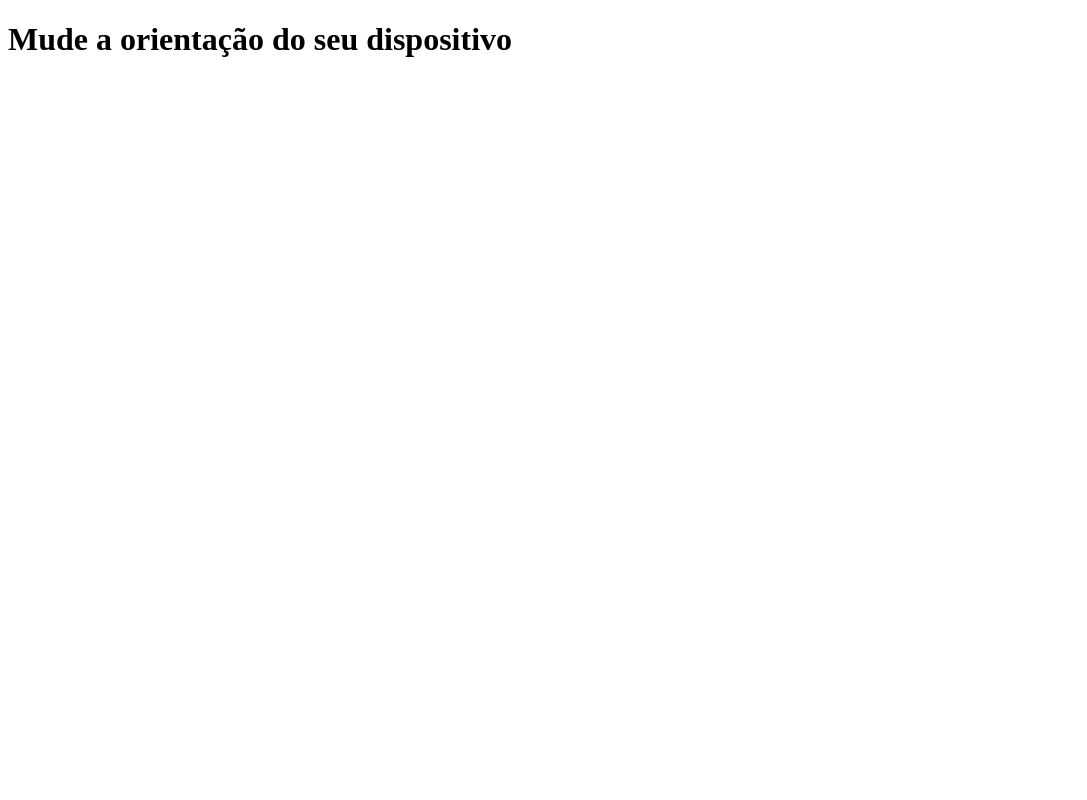
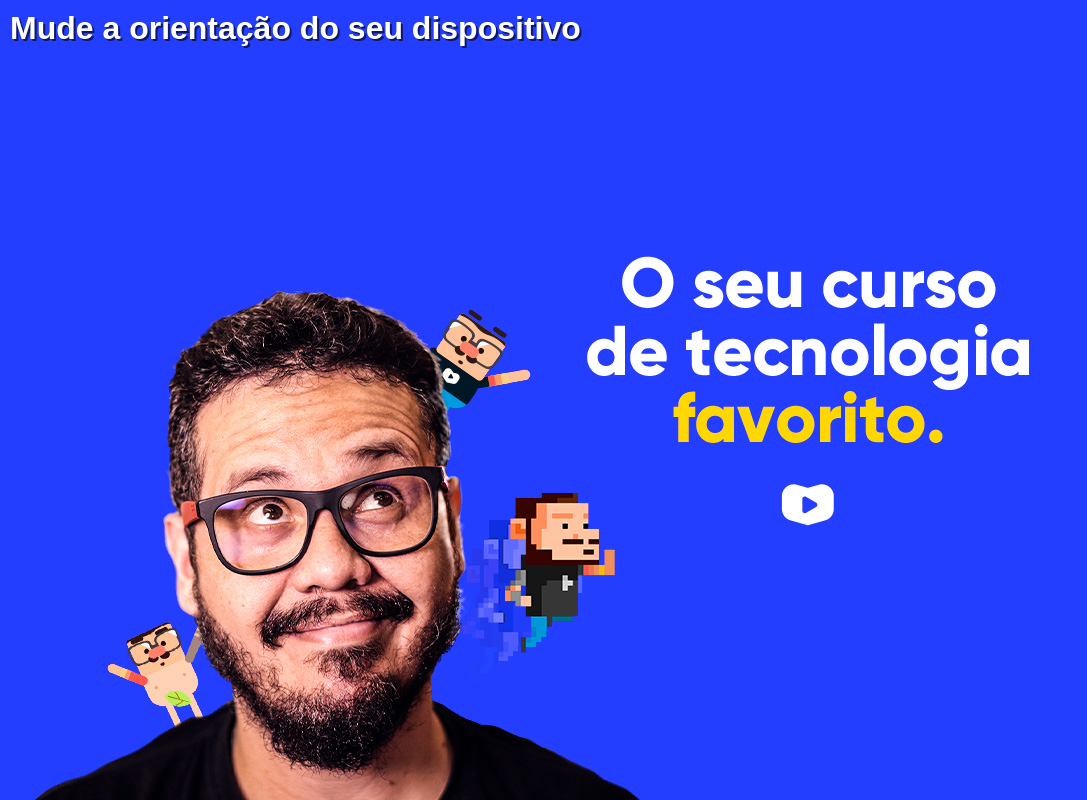
Before and after one commit to erickdarino/HTML-CSSS, a plain HTML site: page exercicios/EX026/mq002/index.html in a window 1280 px wide. Shown: the whole page, without its empty margins (0-1087 px from the left). Drawn offline with Linux system fonts and the light colour scheme.

Commit message:
atualizado

```diff
--- a/exercicios/EX026/mq002/estilos/paisagem.css
+++ b/exercicios/EX026/mq002/estilos/paisagem.css
@@ -1,3 +1,10 @@
-@charset "UTF-8"
+@charset "UTF-8";
 
 /*aparelho deitado*/
+
+body {
+    background: url(../imagens/cev-landscape.jpg);
+    background-size:contain;
+    background-repeat: no-repeat;
+    background-position: left bottom;
+}
--- a/exercicios/EX026/mq002/estilos/retrato.css
+++ b/exercicios/EX026/mq002/estilos/retrato.css
@@ -1,3 +1,10 @@
-@charset "UTF-8"
+@charset "UTF-8";
 
 /* aparelho em pé*/
+
+body {
+    background: url(../imagens/cev-portrait.jpg);
+    background-size:contain;
+    background-repeat: no-repeat;
+    background-position: center bottom;
+}
--- /dev/null
+++ b/exercicios/EX026/mq002/estilos/style.css
@@ -0,0 +1,19 @@
+@charset "UTF-8";
+
+/*configurações gerais*/
+
+* {
+    margin: 0px;
+    padding: 0px;
+    font-family: Arial, Helvetica, sans-serif;
+}
+html, body {
+    width: 100vw;
+    height: 100vh;
+    background-color: #233eff;
+}
+h1 {
+    color: white;
+    text-shadow: 2px 2px 0px #0e1864;
+    padding: 10px;
+}
--- a/exercicios/EX026/mq002/index.html
+++ b/exercicios/EX026/mq002/index.html
@@ -4,7 +4,7 @@
     <meta charset="UTF-8">
     <meta name="viewport" content="width=device-width, initial-scale=1.0">
     <title>Media Query</title>
-    <link rel="stylesheet" href="stilos/style.css" media="all">
+    <link rel="stylesheet" href="estilos/style.css" media="all">
     <link rel="stylesheet" href="estilos/retrato.css" media="screen and (orientation:portrait)">
     <link rel="stylesheet" href="estilos/paisagem.css" media="screen and (orientation: landscape)">
 </head>
--- a/exercicios/EX026/mq002/stilos/style.css
+++ /dev/null
@@ -1,3 +0,0 @@
-@charset "UTF-8"
-
-/*configurações gerais*/
```
